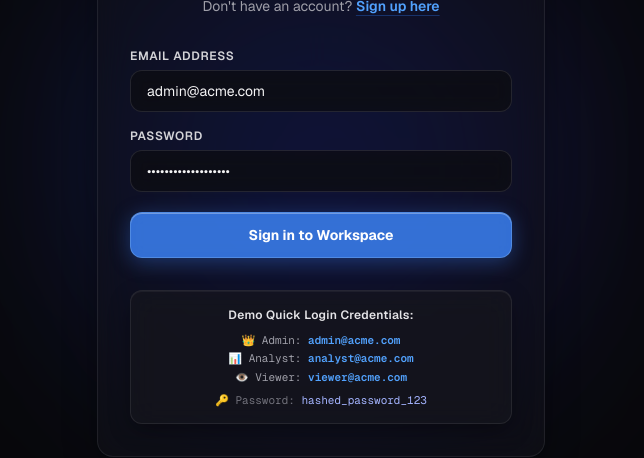
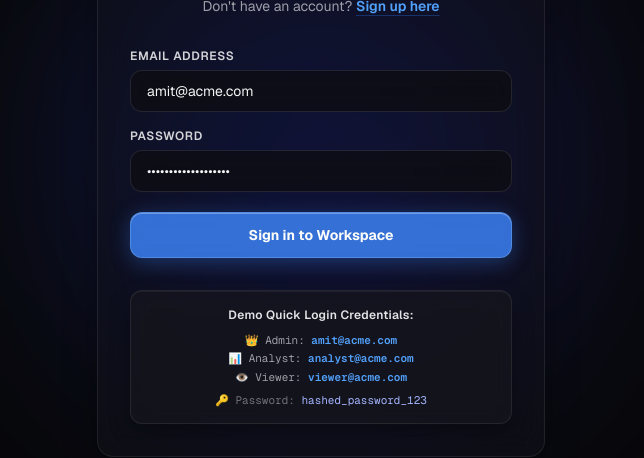
Before and after one commit to amitkumarpatra99/AI_Customer_Feedback_Platform, a Next.js app: page /login in a window 1280 px wide. Shown: the part 240-698 px from the top of the page, without its empty margins (319-963 px from the left). Built offline with nearby package versions, Linux system fonts and the light colour scheme.

Commit message:
feat: implement authentication login page and database seeding script with batch insertion

```diff
--- a/app/(auth)/login/page.tsx
+++ b/app/(auth)/login/page.tsx
@@ -5,7 +5,7 @@
 // import { useRouter } from "next/navigation";
 
 // export default function LoginPage() {
-//   const [email, setEmail] = useState("admin@acme.com");
+//   const [email, setEmail] = useState("amit@acme.com");
 //   const [password, setPassword] = useState("hashed_password_123");
 //   const [error, setError] = useState("");
 //   const [isLoading, setIsLoading] = useState(false);
@@ -23,7 +23,7 @@
 //     });
 
 //     if (result?.error) {
-//       setError("Invalid email or password. Try admin@acme.com");
+//       setError("Invalid email or password. Try amit@acme.com");
 //       setIsLoading(false);
 //     } else {
 //       router.push("/dashboard");
@@ -89,7 +89,7 @@
 
 //         <div className="mt-6 rounded-md bg-gray-50 p-4 text-center text-xs text-gray-600 border border-gray-200">
 //           <p className="font-semibold mb-2">Demo Credentials:</p>
-//           <p>👑 Admin: <span className="font-mono text-indigo-600">admin@acme.com</span></p>
+//           <p>👑 Admin: <span className="font-mono text-indigo-600">amit@acme.com</span></p>
 //           <p>📊 Analyst: <span className="font-mono text-indigo-600">analyst@acme.com</span></p>
 //           <p>👁️ Viewer: <span className="font-mono text-indigo-600">viewer@acme.com</span></p>
 //           <p className="mt-1">🔑 Password: <span className="font-mono text-indigo-600">hashed_password_123</span></p>
@@ -111,7 +111,7 @@ import { useRouter } from "next/navigation";
 import Link from "next/link"; // 👈 Ye import add kiya hai
 
 export default function LoginPage() {
-  const [email, setEmail] = useState("admin@acme.com");
+  const [email, setEmail] = useState("amit@acme.com");
   const [password, setPassword] = useState("hashed_password_123");
   const [error, setError] = useState("");
   const [isLoading, setIsLoading] = useState(false);
@@ -129,7 +129,7 @@ export default function LoginPage() {
     });
 
     if (result?.error) {
-      setError("Invalid email or password. Try admin@acme.com");
+      setError("Invalid email or password. Try amit@acme.com");
       setIsLoading(false);
     } else {
       router.push("/dashboard");
@@ -179,7 +179,7 @@ export default function LoginPage() {
                 value={email}
                 onChange={(e) => setEmail(e.target.value)}
                 className="glass-input block w-full rounded-xl px-4 py-2.5 text-sm"
-                placeholder="admin@acme.com"
+                placeholder="amit@acme.com"
               />
             </div>
 
@@ -212,7 +212,7 @@ export default function LoginPage() {
         <div className="glass-card rounded-xl p-4 text-center text-xs text-zinc-400 space-y-1.5">
           <p className="font-semibold text-zinc-200 tracking-wide">Demo Quick Login Credentials:</p>
           <div className="pt-1 text-zinc-400 space-y-1 font-mono text-[11px]">
-            <p>👑 Admin: <span className="text-blue-400 font-semibold">admin@acme.com</span></p>
+            <p>👑 Admin: <span className="text-blue-400 font-semibold">amit@acme.com</span></p>
             <p>📊 Analyst: <span className="text-blue-400 font-semibold">analyst@acme.com</span></p>
             <p>👁️ Viewer: <span className="text-blue-400 font-semibold">viewer@acme.com</span></p>
             <p className="pt-1 text-zinc-500">🔑 Password: <span className="text-indigo-300">hashed_password_123</span></p>
--- a/lib/ai.ts
+++ b/lib/ai.ts
@@ -93,7 +93,7 @@ The report should include:
     : "leaning negative, driven by critical product issues and billing friction";
 
   return `## Executive Summary
-Rahul and Priya's VoC analysis for the selected period shows a total of **${stats.totalItems} customer feedback items** processed. Overall sentiment is ${sentimentSummary}.
+AMIT and Priya's VoC analysis for the selected period shows a total of **${stats.totalItems} customer feedback items** processed. Overall sentiment is ${sentimentSummary}.
 
 ## Key Stats & Sentiment Breakdown
 - **Positive Sentiment**: ${stats.sentimentBreakdown.positive} items
```
